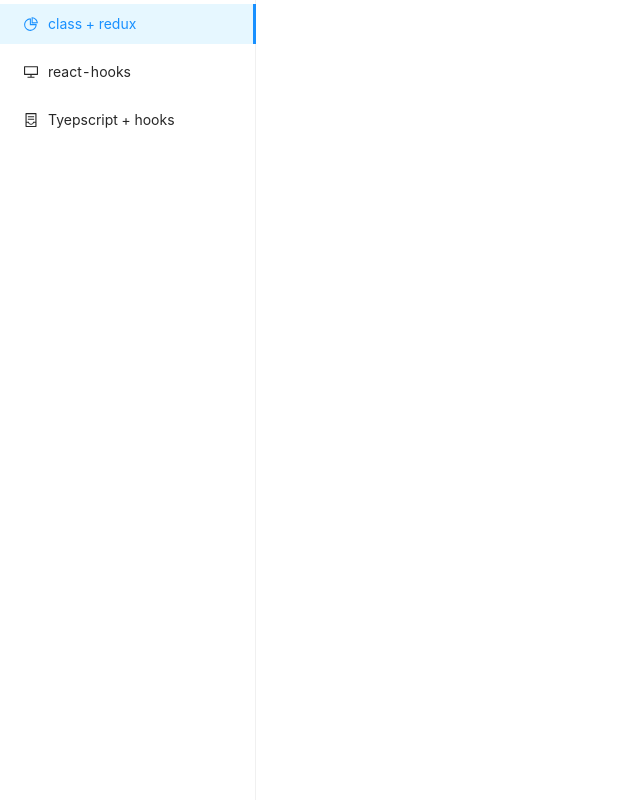
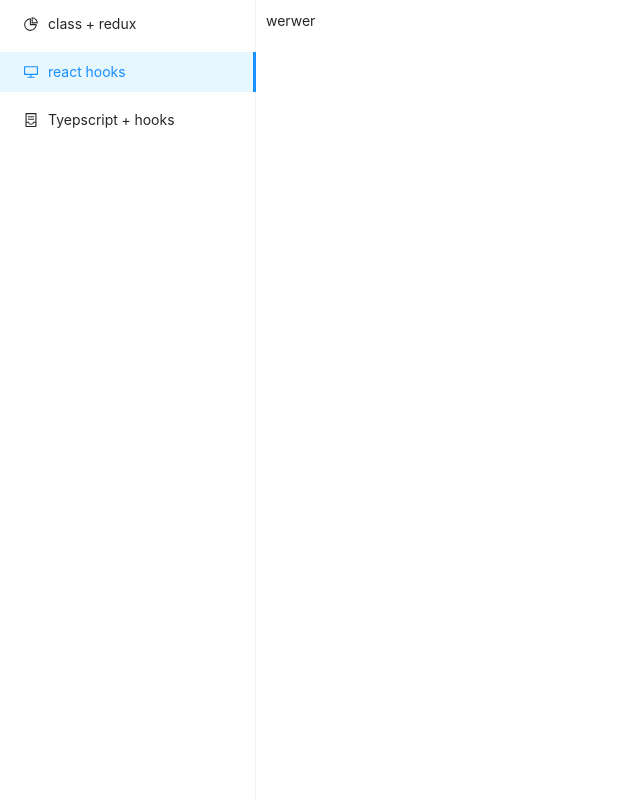
Before and after one commit to fang1995meng0714/react-redux-chunk, a React (Create React App) app: page /hooks in a window 1280 px wide. Shown: the whole page, without its empty margins (0-640 px from the left). Built offline with nearby package versions, Linux system fonts and the light colour scheme.

Commit message:
增加hooks组件默认展示hooks页面

```diff
--- a/src/App.js
+++ b/src/App.js
@@ -1,39 +1,55 @@
 import React, { Component } from 'react';
 import { Menu } from 'antd';
-import { Route, Link } from 'react-router-dom';
+import { Route, Link, Redirect, withRouter } from 'react-router-dom';
 import Todolist from './tradition/Todolist';
 import {  PieChartOutlined, DesktopOutlined, ContainerOutlined } from '@ant-design/icons';
+import Demo from './hooks-render/Demo';
 
-export default class App extends Component {
-    state = {
-        collapsed: false,
-    };
+
+class App extends Component {
+    constructor(props) {
+        super(props);
+
+        this.state = {
+            collapsed: false,
+        };
+    }
+
     render() {
+        let pathname = this.props.location.pathname || "";
+        let selectedKeys = pathname === "/tradition"
+            ? "1" : pathname === "/hooks" ?
+            "2" : "1";
       return (
         <div id="app-container">
             <div className="content-left">
                 <Menu
-                defaultSelectedKeys={['1']}
+                selectedKeys={[selectedKeys]}
                 mode="inline"
                 theme="light"
                 inlineCollapsed={this.state.collapsed}
                 style={{height: "100%"}}
                 >
                     <Menu.Item key="1" icon={<PieChartOutlined />}>
-                        <Link  to='/'>class + redux </Link>
+                        <Link  to='/tradition'>class + redux </Link>
                     </Menu.Item>
                     <Menu.Item key="2" icon={<DesktopOutlined />}>
-                        react-hooks
+                        <Link  to='/hooks'>react hooks </Link>
                     </Menu.Item>
                     <Menu.Item key="3" icon={<ContainerOutlined />}>
                         Tyepscript + hooks
                     </Menu.Item>
                 </Menu>
             </div>
+
             <div className="content-right">
-                <Route exact path="/" component={Todolist}/>
+                <Redirect path="/" exact={true} to="/hooks" />
+                <Route exact path="/tradition" component={Todolist}/>
+                <Route exact path="/hooks" component={Demo}/>
             </div>
         </div>
        );
     }
 }
+
+export default withRouter(App)
--- /dev/null
+++ b/src/hooks-render/Demo.js
@@ -0,0 +1,11 @@
+import React from 'react';
+
+function Demo() {
+    return (
+        <div className="container">
+            werwer
+        </div>
+    )
+}
+
+export default Demo;
--- a/src/index.js
+++ b/src/index.js
@@ -17,7 +17,7 @@ import App from "./App";
 ReactDOM.render(
   <Provider store={store}>
     <Router>
-      <App />
+      <App/>
     </Router>
   </Provider>
   ,document.getElementById('root'));
--- a/src/store/actionCreator.js
+++ b/src/store/actionCreator.js
@@ -18,7 +18,6 @@ export const delItemAction = (index) => ({
 export const getListAction = () => {
     return (dispatch)=>{
         axios.get('http://localhost:3000/data.json').then((res)=>{
-            console.log(res);
             let {todoList} = res.data.todoList;
             const action = {
                 type: GET_LIST,
```
